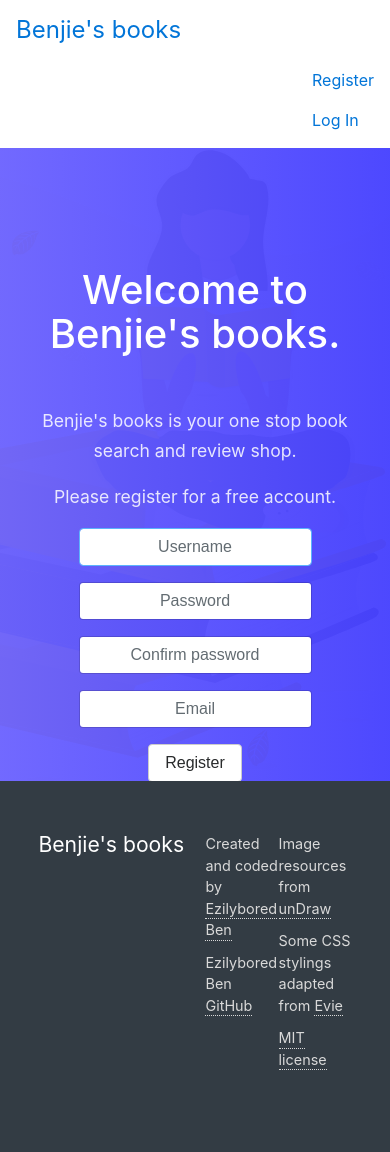
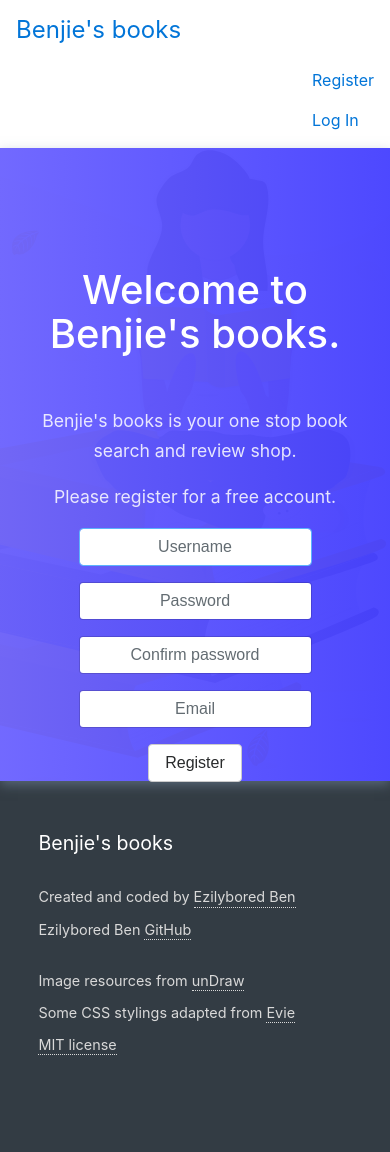
Before and after one commit to ezilybored/cs50wProject1, a Flask app: page / in a window 390 px wide. Before the commit the page ends 1070 px from the top, so only its background shows below. Run offline with Flask 2, Linux system fonts and the light colour scheme; some libraries are stand-ins or nearby versions.

Commit message:
more css fixes

```diff
--- a/static/style.css
+++ b/static/style.css
@@ -100,8 +100,7 @@ main {
 .hero__button {
   color: #ffffff;
   border-color: #ffffff; }
-  @media only screen and (min-width : 375px)
-and (max-width: 992px) {
+  @media (min-width: 992px) {
     .hero__button:hover {
       color: #e3e3e3;
       border-color: #e3e3e3; } }
@@ -119,8 +118,7 @@ and (max-width: 992px) {
   color: #666;
   transition: 0.7s;
   cursor: pointer; }
-  @media only screen and (min-width : 375px)
-and (max-width: 992px) {
+  @media (min-width: 992px) {
     .hero__sub__down:hover {
       color: #6C63FF; } }
 
@@ -137,8 +135,7 @@ and (max-width: 992px) {
   display: flex;
   justify-content: space-between;
   flex-direction: column; }
-  @media only screen and (min-width : 375px)
-and (max-width: 600px) {
+  @media (min-width: 600px) {
     .footer__inner {
       flex-direction: row; } }
 
@@ -151,12 +148,10 @@ and (max-width: 600px) {
   font-size: 1.225rem;
   min-width: 33%;
   margin-bottom: 1.5rem; }
-  @media only screen and (min-width : 375px)
-and (max-width: 600px) {
+  @media (min-width: 600px) {
     .footer__textLogo {
       margin-bottom: 0; } }
-  @media only screen and (min-width : 375px)
-and (max-width: 992px) {
+  @media (min-width: 992px) {
     .footer__textLogo {
       min-width: 25%;
       font-size: 1.325rem; } }
@@ -170,8 +165,7 @@ and (max-width: 992px) {
   flex-wrap: wrap;
   flex-direction: column;
   font-size: 0.9rem; }
-  @media only screen and (min-width : 375px)
-and (max-width: 992px) {
+  @media (min-width: 992px) {
     .footer__data {
       flex-wrap: nowrap;
       flex-direction: row; } }
@@ -186,8 +180,7 @@ and (max-width: 992px) {
   border-bottom: 1px dotted #6C63FF;
   padding-bottom: 1pt;
   transition: 0.7s; }
-  @media only screen and (min-width : 375px)
-and (max-width: 992px) {
+  @media (min-width: 992px) {
     .footer__link:hover {
       color: #fafafa;
       border-color: #fafafa; } }
@@ -204,8 +197,7 @@ and (max-width: 992px) {
   .footer--dark .footer__link {
     color: #d9d9d9;
     border-color: #d9d9d9; }
-    @media only screen and (min-width : 375px)
-  and (max-width: 992px) {
+    @media (min-width: 992px) {
       .footer--dark .footer__link:hover {
         color: #fff;
         border-color: #fff; } }
@@ -220,16 +212,14 @@ and (max-width: 992px) {
   justify-content: space-between;
   align-items: center;
   flex-direction: column; }
-  @media only screen and (min-width : 375px)
-and (max-width: 992px) {
+  @media (min-width: 992px) {
     .expanded__inner {
       flex-direction: row; } }
 
 .expanded__media {
   order: 1;
   text-align: center; }
-  @media only screen and (min-width : 375px)
-and (max-width: 992px) {
+  @media (min-width: 992px) {
     .expanded__media {
       width: 50%;
       flex-shrink: 0;
@@ -237,8 +227,7 @@ and (max-width: 992px) {
 
 .expanded__content {
   order: 2; }
-  @media only screen and (min-width : 375px)
-and (max-width: 992px) {
+  @media (min-width: 992px) {
     .expanded__content {
       padding: 0 16pt;
       width: 50%;
@@ -247,8 +236,7 @@ and (max-width: 992px) {
 
 .expanded:nth-child(even) .expanded__media {
   order: 1; }
-  @media only screen and (min-width : 375px)
-and (max-width: 992px) {
+  @media (min-width: 992px) {
     .expanded:nth-child(even) .expanded__media {
       order: 1; } }
 
@@ -257,8 +245,7 @@ and (max-width: 992px) {
   width: 90%;
   max-width: 220px;
   padding: 16pt 0; }
-  @media only screen and (min-width : 375px)
-and (max-width: 992px) {
+  @media (min-width: 992px) {
     .expanded__image {
       max-width: 280px; } }
 
@@ -281,8 +268,7 @@ and (max-width: 992px) {
 .hero--full + .hero__sub {
   display: none; }
 
-@media only screen and (min-width : 375px)
-and (max-width: 900px) {
+@media only screen and (max-width: 900px) {
         .hidecol{
             display: none;
         }
--- a/templates/layout.html
+++ b/templates/layout.html
@@ -35,11 +35,11 @@
                 </div>
         </nav>
         <!-- The main section. Updated using Jinja -->
-        <main>
-                {% block main %}
 
-                {% endblock %}
-        </main>
+        {% block main %}
+
+        {% endblock %}
+
         <!-- The Footer -->
         <div class="footer footer--dark">
       		<div class="container">
--- a/templates/register.html
+++ b/templates/register.html
@@ -31,13 +31,6 @@
                     <div class="form-group">
                         <input id ="email" autocomplete="off" input class="form-control" name="email" placeholder="Email" type="email" required/>
                     </div>
-                    <p>
-
-                    </p>
-                    <div id="feedback"> </div>
-                    <p>
-
-                    </p>
                     <button class="btn btn-secondary" id="submit" name="submit" type="submit">Register</button>
                 </div>
             </form>
```
Also changed, not shown: 1 other file.
